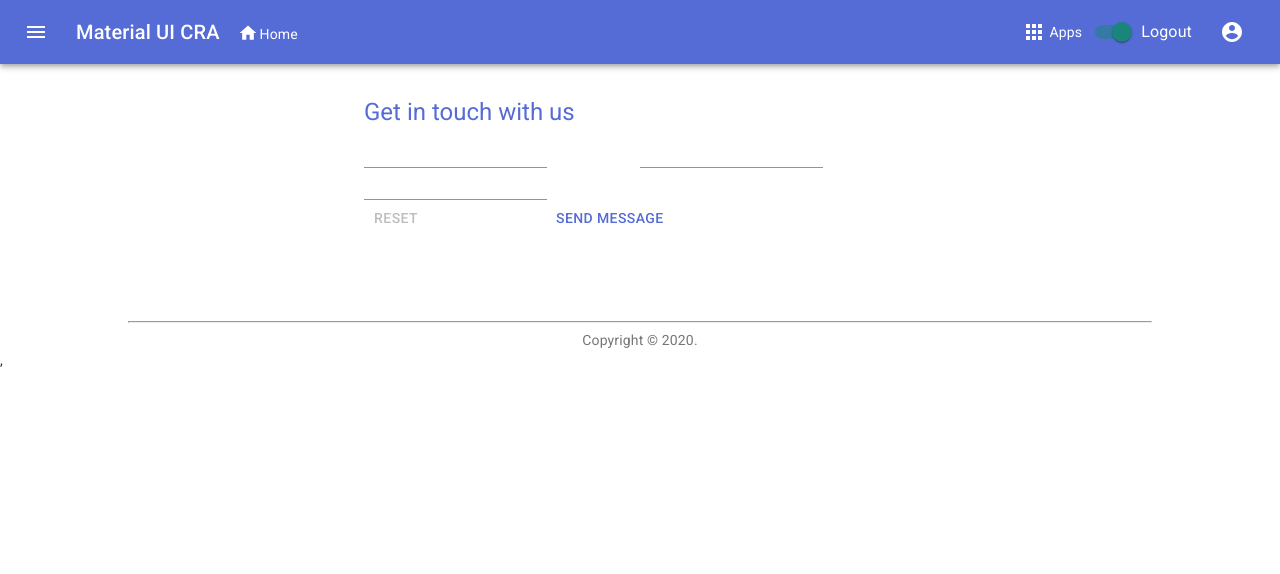
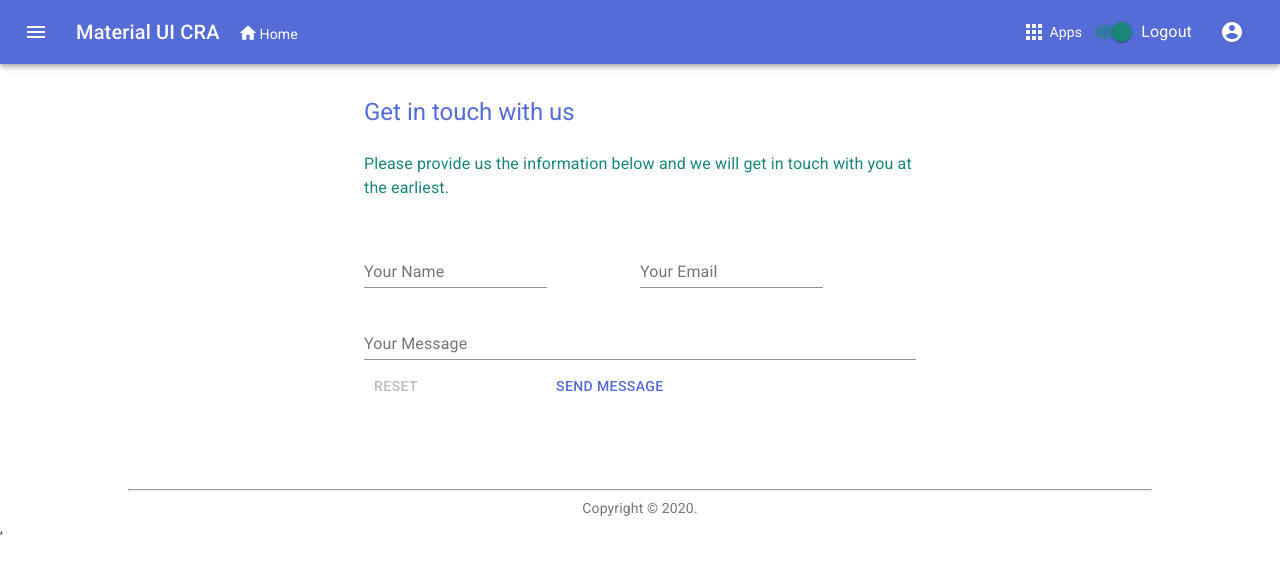
Before and after one commit to Alan-CS/ReactMaterialUIApp, a React (Create React App) app: page /ContactForm in a window 1280 px wide. Shown: the top 574 px of the page. Built offline with nearby package versions, Linux system fonts and the light colour scheme.

Commit message:
Styling changes to ContactForm.js.

```diff
--- a/src/components/ContactForm.js
+++ b/src/components/ContactForm.js
@@ -15,6 +15,10 @@ const useStyles = makeStyles((theme) => ({
   root: {
     flexGrow: 1,
   },
+  paraText: {
+    marginTop: '1.5em',
+    marginBottom: '1.5em',
+  }
 }));
 
 
@@ -43,6 +47,9 @@ export default function ContactForm() {
         <Typography variant="h5" gutterBottom color="primary">
           Get in touch with us
         </Typography>
+        <Typography className={classes.paraText} variant="body1" gutterBottom color="secondary">
+          Please provide us the information below and we will get in touch with you at the earliest.
+        </Typography>
 
           <Formik
             initialValues={initialValues}
@@ -66,47 +73,44 @@ export default function ContactForm() {
               return (
                 <form onSubmit={handleSubmit}>
                   <Grid container >
-                    <Grid item xs={12} sm={6} md={6}>
+                    <Grid item xs={12} sm={6}>
                       <TextField
-                        labelText="Your Name"
-                        id="name"
+                        className={classes.input}
+                        error={errors.name && touched.name}
+                        helperText={errors.name && touched.name && errors.name}
+                        label="Your Name"
+                        margin="normal"
                         name="name"
+                        onBlur={handleBlur}
+                        onChange={handleChange}
                         value={values.name}
-                        error={errors.name && touched.name}
-                        onChange={handleChange}
-                        helperText={(errors.name && touched.name) && errors.name}
-                        inputProps={{
-                          error: errors.name && touched.name,
-                          helperText: 'Is required'
-                        }}
-                        formControlProps={{
-                          fullWidth: true,
-                          helperText: 'Is required',
-                          onBlur: handleBlur
-                        }}
                       />
                     </Grid>
-                    <Grid item xs={12} sm={6} md={6}>
+                    <Grid item xs={12} sm={6}>
                       <TextField
-                        labelText="Your Email"
-                        id="email"
-                        formControlProps={{
-                          fullWidth: true
-                        }}
+                        className={classes.input}
+                        error={errors.email && touched.email}
+                        helperText={errors.email && touched.email && errors.email}
+                        label="Your Email"
+                        margin="normal"
+                        name="email"
+                        onBlur={handleBlur}
+                        onChange={handleChange}
+                        value={values.email}
                       />
                     </Grid>
                     <Grid item xs={12}>
                     <TextField
-                      labelText="Your Message"
-                      id="message"
-                      formControlProps={{
-                        fullWidth: true,
-                        className: classes.textArea
-                      }}
-                      inputProps={{
-                        multiline: true,
-                        rows: 5
-                      }}
+                      className={classes.textarea}
+                      error={errors.message && touched.message}
+                      fullWidth
+                      helperText={errors.message && touched.message && errors.message}
+                      label="Your Message"
+                      margin="normal"
+                      name="message"
+                      onBlur={handleBlur}
+                      onChange={handleChange}
+                      value={values.message}
                     />
                     </Grid>
                     <Grid item xs={12} sm={4} md={4}>
```
